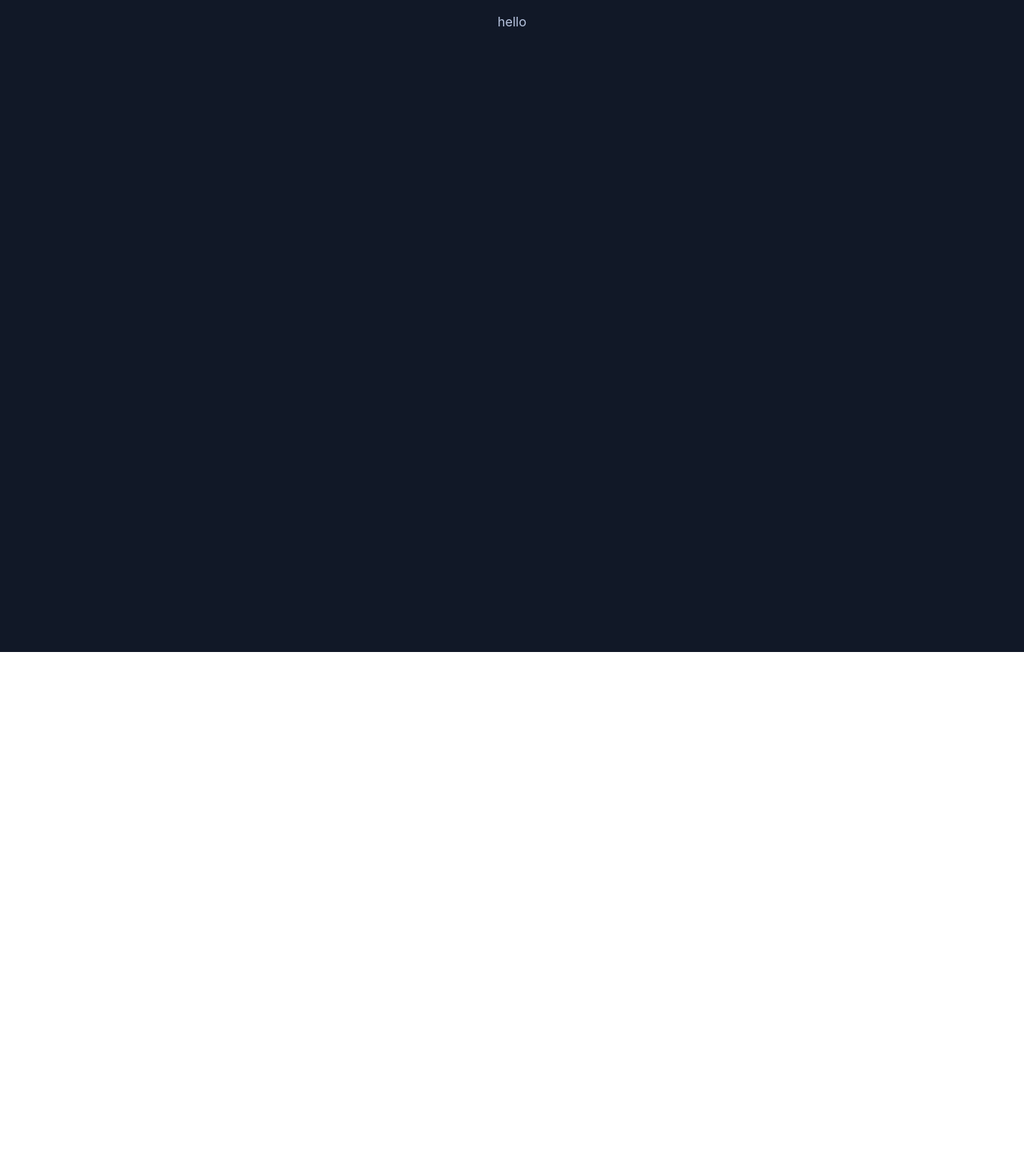
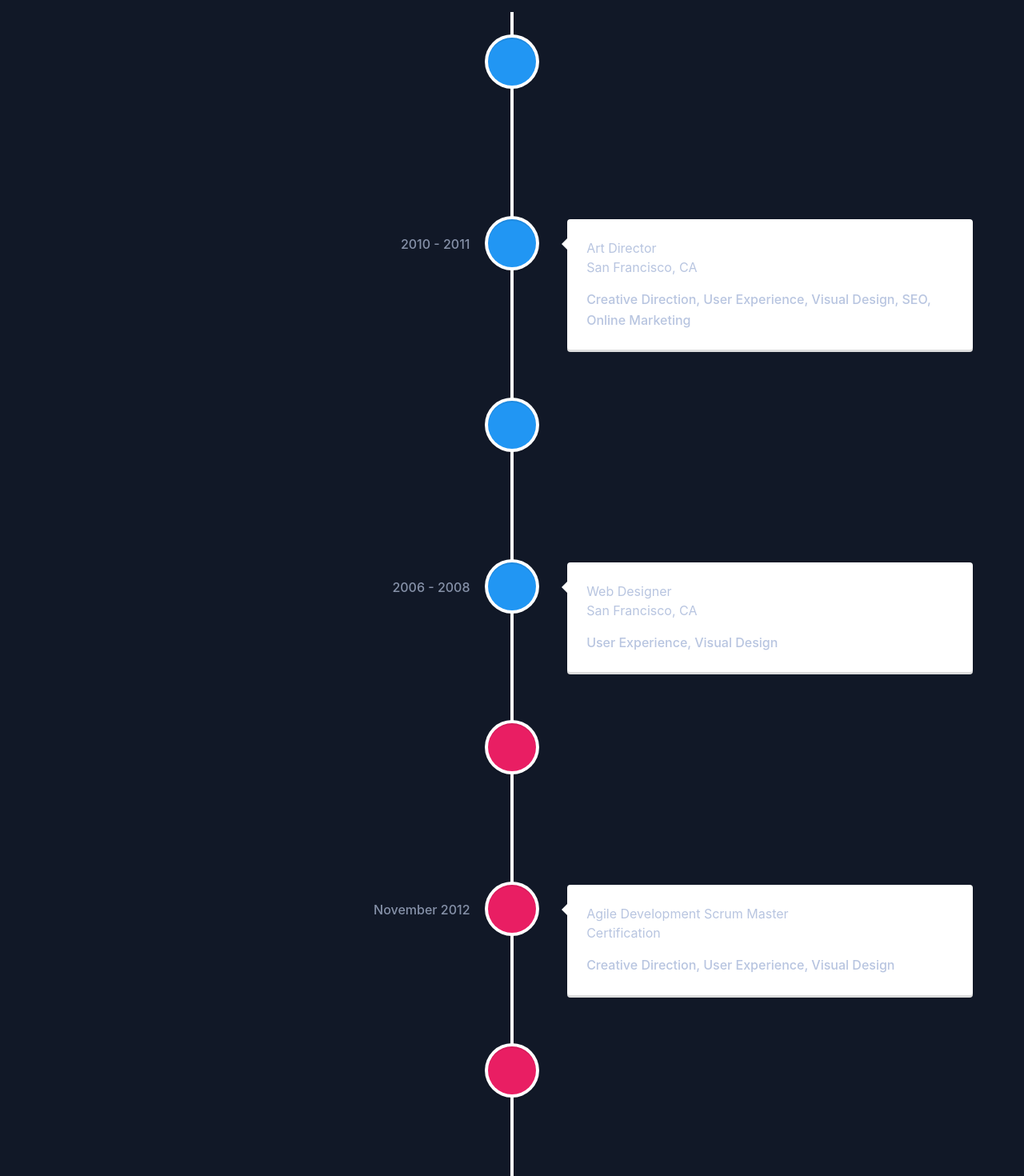
Before and after one commit to PaulaDCV/PersonalSite, a React (Create React App) app: page /PersonalSite/about in a window 1280 px wide. Shown: the part 60-1530 px from the top of the page at 80% size. Before the commit the page ends 875 px from the top, so only its background shows below. Built offline with nearby package versions, Linux system fonts and the light colour scheme.

Commit message:
updated title

```diff
--- a/src/Components/About.js
+++ b/src/Components/About.js
@@ -1,4 +1,99 @@
+import { VerticalTimeline, VerticalTimelineElement }  from 'react-vertical-timeline-component';
+import 'react-vertical-timeline-component/style.min.css';
+
 export default function About()
-{
-    return (<div><h1>hello </h1></div>)
+{return(
+    <VerticalTimeline>
+  <VerticalTimelineElement
+    className="vertical-timeline-element--work"
+    contentStyle={{ background: 'rgb(33, 150, 243)', color: '#fff' }}
+    contentArrowStyle={{ borderRight: '7px solid  rgb(33, 150, 243)' }}
+    date="2018 - 2021"
+    iconStyle={{ background: 'rgb(33, 150, 243)', color: '#fff' }}
+
+  >
+    <h3 className="vertical-timeline-element-title">Bsc Computer Science and Artifical Intelligence</h3>
+    <h4 className="vertical-timeline-element-subtitle">University of Sussex, UK</h4>
+    <p>
+      Creative Direction, User Experience, Visual Design, Project Management, Team Leading
+    </p>
+  </VerticalTimelineElement>
+  <VerticalTimelineElement
+    className="vertical-timeline-element--work"
+    date="2010 - 2011"
+    iconStyle={{ background: 'rgb(33, 150, 243)', color: '#fff' }}
+
+  >
+    <h3 className="vertical-timeline-element-title">Art Director</h3>
+    <h4 className="vertical-timeline-element-subtitle">San Francisco, CA</h4>
+    <p>
+      Creative Direction, User Experience, Visual Design, SEO, Online Marketing
+    </p>
+  </VerticalTimelineElement>
+  <VerticalTimelineElement
+    className="vertical-timeline-element--work"
+    date="2008 - 2010"
+    iconStyle={{ background: 'rgb(33, 150, 243)', color: '#fff' }}
+
+  >
+    <h3 className="vertical-timeline-element-title">Web Designer</h3>
+    <h4 className="vertical-timeline-element-subtitle">Los Angeles, CA</h4>
+    <p>
+      User Experience, Visual Design
+    </p>
+  </VerticalTimelineElement>
+  <VerticalTimelineElement
+    className="vertical-timeline-element--work"
+    date="2006 - 2008"
+    iconStyle={{ background: 'rgb(33, 150, 243)', color: '#fff' }}
+
+  >
+    <h3 className="vertical-timeline-element-title">Web Designer</h3>
+    <h4 className="vertical-timeline-element-subtitle">San Francisco, CA</h4>
+    <p>
+      User Experience, Visual Design
+    </p>
+  </VerticalTimelineElement>
+  <VerticalTimelineElement
+    className="vertical-timeline-element--education"
+    date="April 2013"
+    iconStyle={{ background: 'rgb(233, 30, 99)', color: '#fff' }}
+
+  >
+    <h3 className="vertical-timeline-element-title">Content Marketing for Web, Mobile and Social Media</h3>
+    <h4 className="vertical-timeline-element-subtitle">Online Course</h4>
+    <p>
+      Strategy, Social Media
+    </p>
+  </VerticalTimelineElement>
+  <VerticalTimelineElement
+    className="vertical-timeline-element--education"
+    date="November 2012"
+    iconStyle={{ background: 'rgb(233, 30, 99)', color: '#fff' }}
+
+  >
+    <h3 className="vertical-timeline-element-title">Agile Development Scrum Master</h3>
+    <h4 className="vertical-timeline-element-subtitle">Certification</h4>
+    <p>
+      Creative Direction, User Experience, Visual Design
+    </p>
+  </VerticalTimelineElement>
+  <VerticalTimelineElement
+    className="vertical-timeline-element--education"
+    date="2002 - 2006"
+    iconStyle={{ background: 'rgb(233, 30, 99)', color: '#fff' }}
+
+  >
+    <h3 className="vertical-timeline-element-title">Bachelor of Science in Interactive Digital Media Visual Imaging</h3>
+    <h4 className="vertical-timeline-element-subtitle">Bachelor Degree</h4>
+    <p>
+      Creative Direction, Visual Design
+    </p>
+  </VerticalTimelineElement>
+  <VerticalTimelineElement
+    iconStyle={{ background: 'rgb(16, 204, 82)', color: '#fff' }}
+
+  />
+</VerticalTimeline>);
+
 }
```
